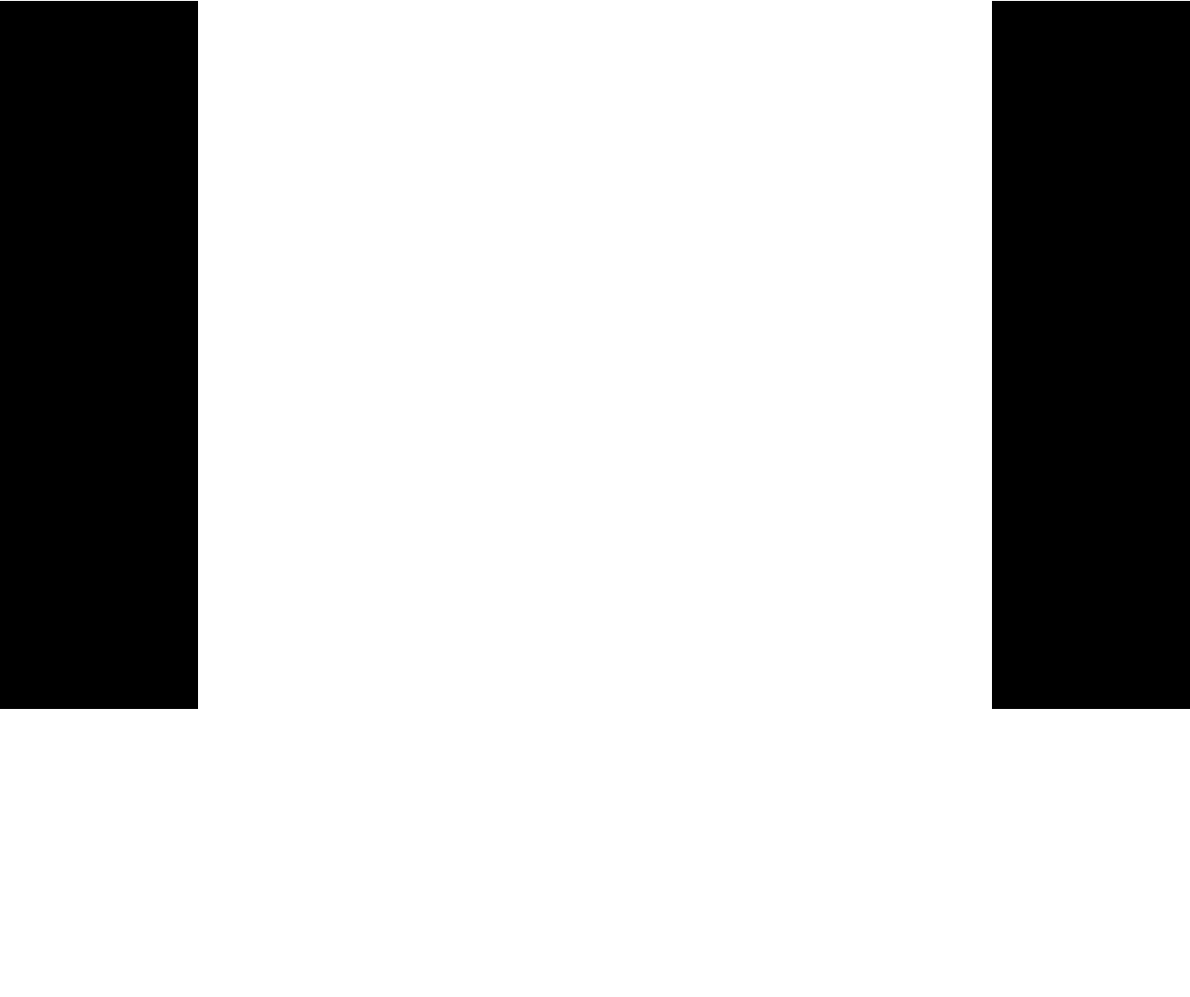
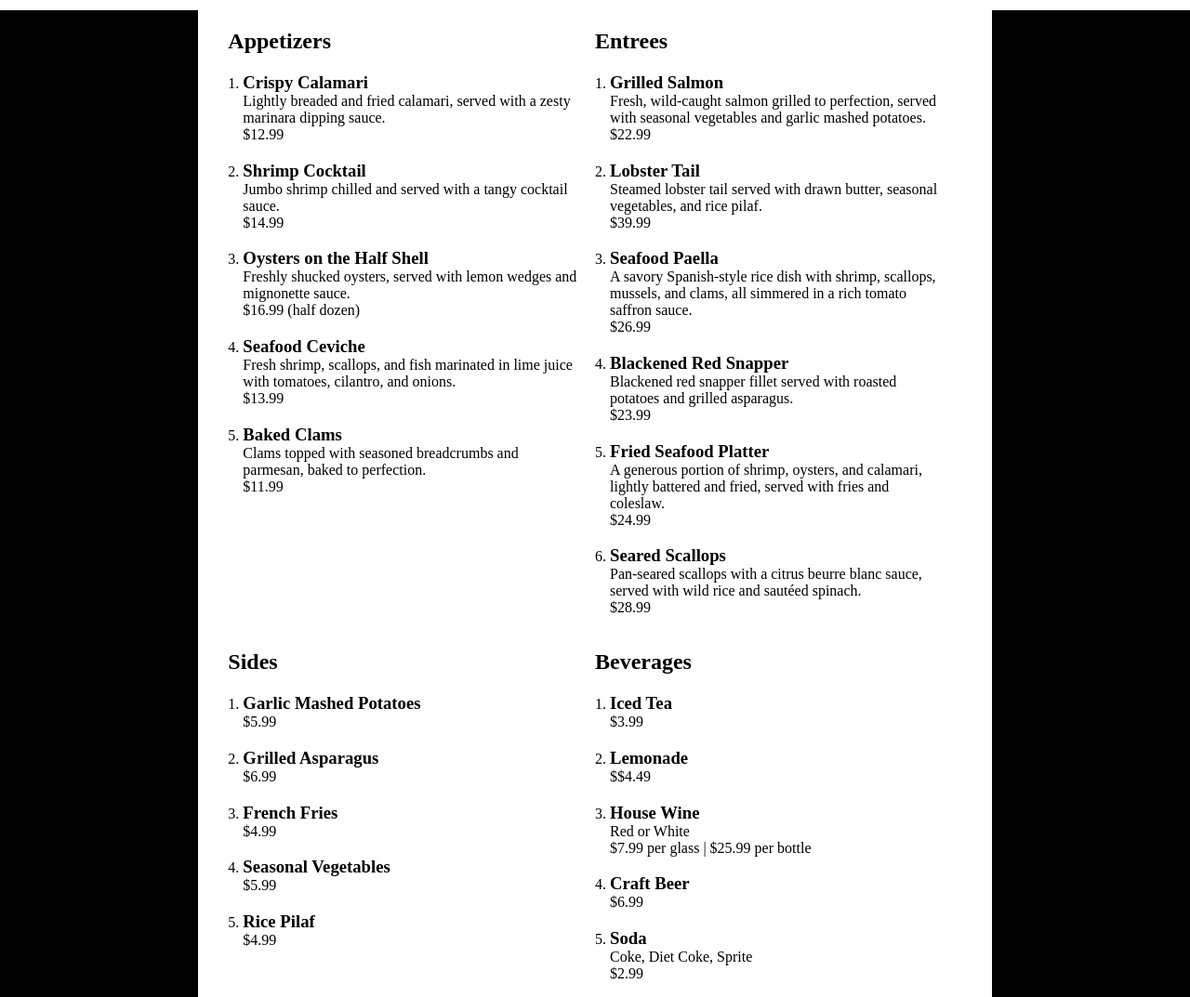
Before and after one commit to gerby876/TOP_rest, a website built with webpack: page src/template.html in a window 1280 px wide. Shown: the part 37-1110 px from the top of the page at 93% size. Before the commit the page ends 800 px from the top, so only its background shows below. Built offline with nearby package versions, Linux system fonts and the light colour scheme.

Commit message:
Add menu to html for layout add menu style to style.css

```diff
--- a/src/index.js
+++ b/src/index.js
@@ -1,13 +1,11 @@
 import "./style.css"
-
-
 import {main} from "./mainpage.js"
 
 
 const remove = (function() {
-   const container = document.querySelector(".home");
-   while (container.firstChild) {
-    container.removeChild(container.firstChild);
+   const clear = document.querySelector("#content");
+   while (clear.firstChild) {
+    clear.removeChild(clear.firstChild);
    };
 });
 
--- a/src/mainpage.js
+++ b/src/mainpage.js
@@ -1,11 +1,19 @@
 import dish from "./images/maindish.jpg"
 
 const main = (function() {
-    const container=document.querySelector(".home");
+    const content=document.querySelector("#content");
+
+    const left=document.createElement("div");
+    left.classList="sidebar";
+    content.appendChild(left);
+
+    const container=document.createElement("div");
+    container.classList="home";
+    content.appendChild(container);
 
     const head=document.createElement("h1");
     head.textContent="A Culinary Journey to the Sea";
-    container.appendChild(head)
+    container.appendChild(head);
 
     const maindish=document.createElement("img");
     maindish.src=dish;
@@ -48,6 +56,9 @@ const main = (function() {
     user3.appendChild(comment3);
     container.appendChild(review3);
 
+    const right=document.createElement("div");
+    right.classList="sidebar";
+    content.appendChild(right);
 });
 
 export {main};
--- a/src/style.css
+++ b/src/style.css
@@ -4,6 +4,10 @@ body {
     width: 100vw;
     display: grid;
     grid-template-rows: 1fr 20fr;
+}
+
+header{
+    min-height: 3em;
 }
 
 #content{
@@ -36,3 +40,22 @@ ul {
 .sidebar{
     background-color: black;
 }
+
+.menu{
+    display: grid;
+    grid-template-columns: 1fr 1fr;
+    grid-template-rows: 1fr;
+    margin-left: 2em;
+    margin-right: 2em;
+}
+
+h3{
+    margin-bottom: 0px;
+    padding-bottom: 0px;
+}
+
+ol{
+    margin-left: 1em;
+    margin-right: 1em;
+    padding: 0px;
+}
--- a/src/template.html
+++ b/src/template.html
@@ -16,7 +16,124 @@
     </header>
     <div id="content">
         <div class="sidebar"></div>
-        <div class="home">
+        <div class="menu">
+            <div>
+                <h2>Appetizers</h2>
+                <ol type="1">
+                    <li>
+                        <h3>Crispy Calamari</h3>
+                        <div>Lightly breaded and fried calamari, served with a zesty marinara dipping sauce.</div>
+                        <div>$12.99</div>
+                    </li>
+                    <li>
+                        <h3>Shrimp Cocktail</h3>
+                        <div>Jumbo shrimp chilled and served with a tangy cocktail sauce.</div>
+                        <div>$14.99</div>
+                    </li>
+                    <li>
+                        <h3>Oysters on the Half Shell</h3>
+                        <div>Freshly shucked oysters, served with lemon wedges and mignonette sauce.</div>
+                        <div>$16.99 (half dozen)</div>
+                    </li>
+                    <li>
+                        <h3>Seafood Ceviche</h3>
+                        <div>Fresh shrimp, scallops, and fish marinated in lime juice with tomatoes, cilantro, and onions.</div>
+                        <div>$13.99</div>
+                    </li>
+                    <li>
+                        <h3>Baked Clams</h3>
+                        <div>Clams topped with seasoned breadcrumbs and parmesan, baked to perfection.</div>
+                        <div>$11.99</div>
+                    </li>
+                </ol>
+            </div>
+            <div>
+                <h2>Entrees</h2>
+                <ol type="1">
+                    <li>
+                        <h3>Grilled Salmon</h3>
+                        <div>Fresh, wild-caught salmon grilled to perfection, served with seasonal vegetables and garlic mashed potatoes.</div>
+                        <div>$22.99</div>
+                    </li>
+                    <li>
+                        <h3>Lobster Tail</h3>
+                        <div>Steamed lobster tail served with drawn butter, seasonal vegetables, and rice pilaf.</div>
+                        <div>$39.99</div>
+                    </li>
+                    <li>
+                        <h3>Seafood Paella</h3>
+                        <div>A savory Spanish-style rice dish with shrimp, scallops, mussels, and clams, all simmered in a rich tomato saffron sauce.</div>
+                        <div>$26.99</div>
+                    </li>
+                    <li>
+                        <h3>Blackened Red Snapper</h3>
+                        <div>Blackened red snapper fillet served with roasted potatoes and grilled asparagus.</div>
+                        <div>$23.99</div>
+                    </li>
+                    <li>
+                        <h3>Fried Seafood Platter</h3>
+                        <div>A generous portion of shrimp, oysters, and calamari, lightly battered and fried, served with fries and coleslaw.</div>
+                        <div>$24.99</div>
+                    </li>
+                    <li>
+                        <h3>Seared Scallops</h3>
+                        <div>Pan-seared scallops with a citrus beurre blanc sauce, served with wild rice and sautéed spinach.</div>
+                        <div>$28.99</div>
+                    </li>
+                </ol>
+            </div>
+            <div>
+                <h2>Sides</h2>
+                <ol type="1">
+                    <li>
+                        <h3>Garlic Mashed Potatoes</h3>
+                        <div>$5.99</div>
+                    </li>
+                    <li>
+                        <h3>Grilled Asparagus</h3>
+                        <div>$6.99</div>
+                    </li>
+                    <li>
+                        <h3>French Fries</h3>
+                        <div>$4.99</div>
+                    </li>
+                    <li>
+                        <h3>Seasonal Vegetables</h3>
+                        <div>$5.99</div>
+                    </li>
+                    <li>
+                        <h3>Rice Pilaf</h3>
+                        <div>$4.99</div>
+                    </li>
+                </ol>
+            </div>
+            <div>
+            <h2>Beverages</h2>
+                <ol type="1">
+                    <li>
+                        <h3>Iced Tea</h3>
+                        <div>$3.99</div>
+                    </li>
+                    <li>
+                        <h3>Lemonade</h3>
+                        <div>$$4.49</div>
+                    </li>
+                    <li>
+                        <h3>House Wine</h3>
+                        <div>Red or White</div>
+                        <div>$7.99 per glass | $25.99 per bottle</div>
+                    </li>
+                    <li>
+                        <h3>Craft Beer</h3>
+                        <div>$6.99</div>
+                    </li>
+                    <li>
+                        <h3>Soda</h3>
+                        <div>Coke, Diet Coke, Sprite</div>
+                        <div>$2.99</div>
+                    </li>
+                </ol>
+            </div>
 
         </div>
         <div class="sidebar"></div>
```
